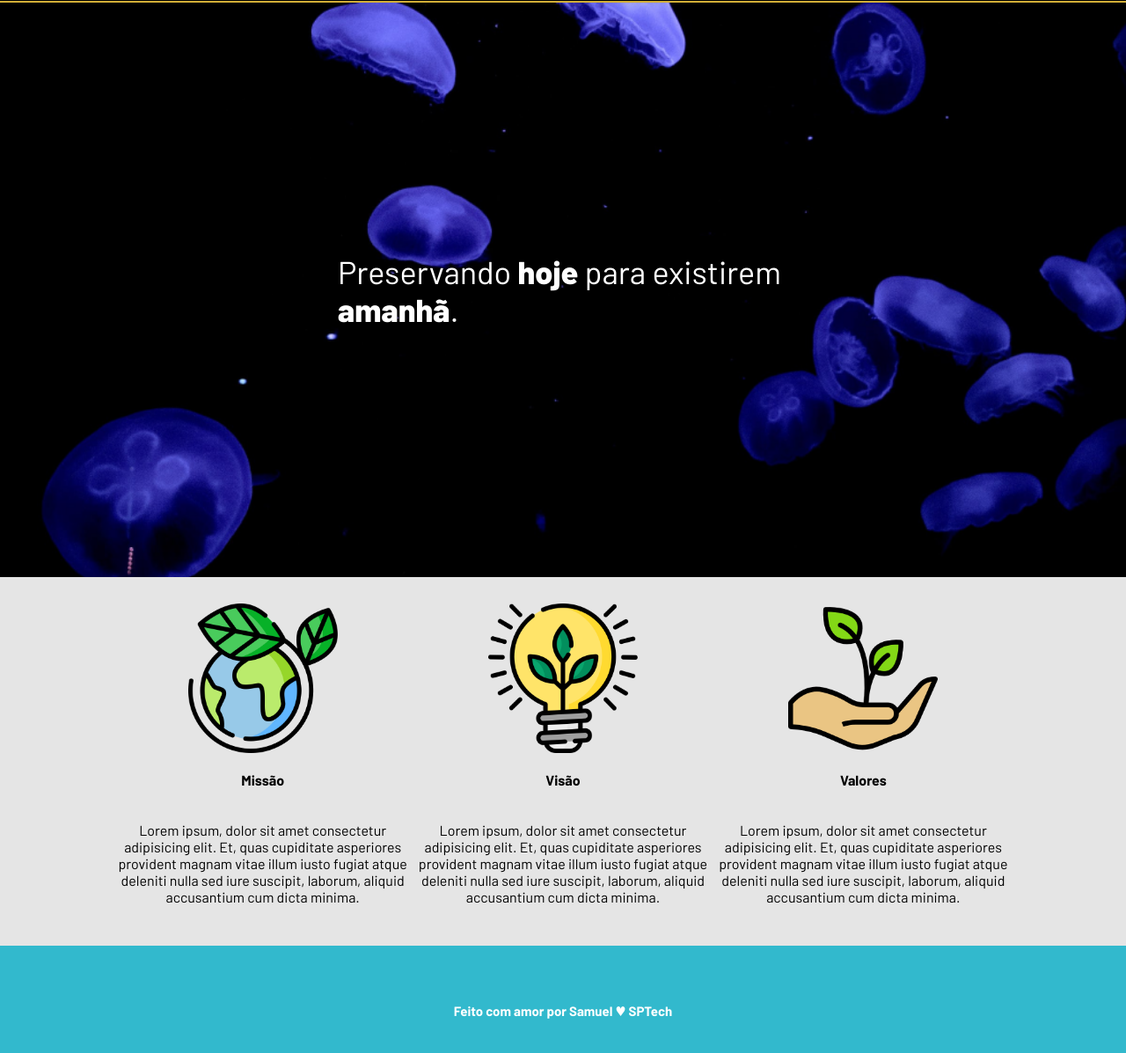
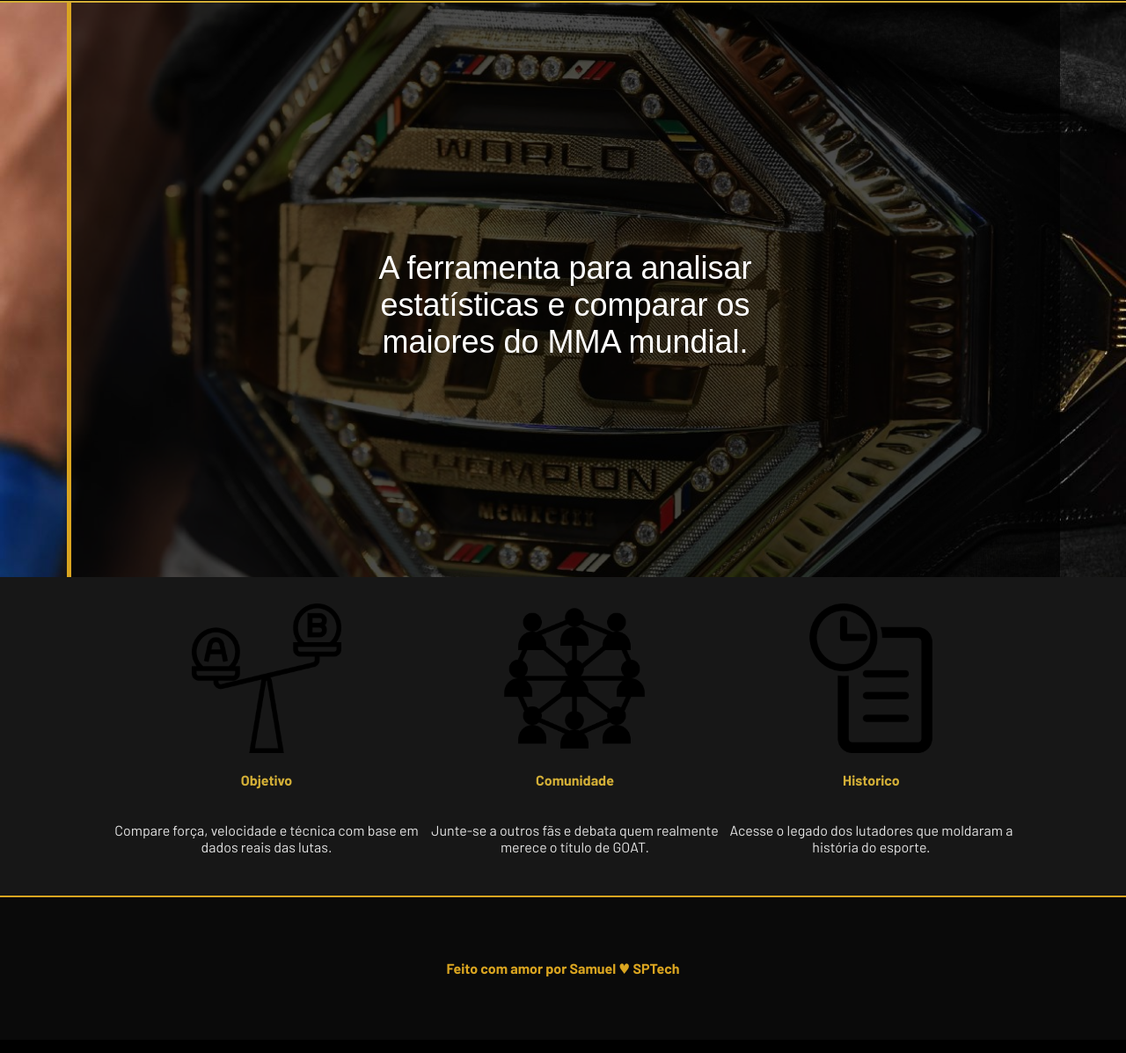
Before and after one commit to SamuelSimonatto12/UFC-FIGHTING-WDV, a website: page web-data-viz/public/index.html in a window 1280 px wide. Shown: the part 79-1276 px from the top of the page at 88% size. Drawn offline with Linux system fonts and the light colour scheme.

Commit message:
fix: home do site

```diff
--- a/web-data-viz/public/css/estilo.css
+++ b/web-data-viz/public/css/estilo.css
@@ -67,14 +67,22 @@ body {
 .banner {
   height: var(--tamanho-banner);
   color: white;
-  background-image: url('../assets/imgs/bg-jelly-fish-para-home.png');
+  background-image: url('../assets/imgs/cinturao.jpg');
   background-size: cover;
+  align-items: center;
+  justify-content: center;
 }
 
 .banner .container {
   justify-content: center;
   align-items: center;
-  height: 100%;
+  height: 90%;
+  text-align: center;
+  background: rgba(0, 0, 0, 0.7);
+  padding: 50px;
+  border-left: 5px solid #DAA520;
+  max-width: 100%;
+  font-family: Arial, Helvetica, sans-serif;
 }
 
 .banner .container p {
@@ -91,7 +99,7 @@ body {
 /* MISSÃO VISÃO VALORES */
 
 .social {
-  background-color: #e5e5e5;
+  background-color: #171717;
   display: flex;
 }
 
@@ -108,6 +116,7 @@ body {
   justify-content: space-between;
   width: 100%;
   padding: 30px 0;
+  color:#e5e5e5 ;
 }
 
 .social p {
@@ -118,21 +127,25 @@ body {
   display: flex;
   flex-direction: column;
   align-items: center;
+
+}
+.box h4{
+  color:#D3AF37
 }
 
 /* FOOTER */
 
 .footer {
-  background-color: #32b9cd;
-  height: 150px;
-  color: #fff;
-  display: flex;
-  font-size: 15px;
+  background: #0a0a0a;
+  color: white;
+  padding: 50px 80px;
+  border-top: 2px solid #DAA520;
 }
 
 .footer .container {
   justify-content: center;
   text-align: center;
+  color: #DAA520;
 }
 
 .footer .container .version {
--- a/web-data-viz/public/index.html
+++ b/web-data-viz/public/index.html
@@ -12,6 +12,9 @@
 
   <link rel="stylesheet" href="./css/estilo.css">
   <link rel="stylesheet" href="https://cdnjs.cloudflare.com/ajax/libs/font-awesome/6.5.0/css/all.min.css">
+  <link href="https://fonts.googleapis.com/css2?family=Fugaz+One&display=swap" rel="stylesheet">
+
+
 
 
   <link rel="icon" href="./assets/icon/favicon2.ico">
@@ -39,7 +42,7 @@
 
   <div class="banner">
     <div class="container">
-      <p>Preservando <span>hoje</span> para existirem <span>amanhã</span>.</p>
+      <p>A ferramenta para analisar estatísticas e comparar os maiores do MMA mundial.</p>
     </div>
   </div>
 
@@ -47,25 +50,19 @@
     <div class="container">
       <div class="boxes">
         <div class="box">
-          <img src="assets/imgs/planet-earth_color.png">
-          <h4>Missão</h4>
-          <p>Lorem ipsum, dolor sit amet consectetur adipisicing elit. Et, quas cupiditate asperiores provident magnam
-            vitae illum iusto fugiat atque deleniti nulla sed iure suscipit, laborum, aliquid accusantium cum dicta
-            minima.</p>
+          <img src="assets/imgs/181357.png">
+          <h4>Objetivo</h4>
+          <p>Compare força, velocidade e técnica com base em dados reais das lutas.</p>
         </div>
         <div class="box">
-          <img src="assets/imgs/lightbulb_color.png">
-          <h4>Visão</h4>
-          <p>Lorem ipsum, dolor sit amet consectetur adipisicing elit. Et, quas cupiditate asperiores provident magnam
-            vitae illum iusto fugiat atque deleniti nulla sed iure suscipit, laborum, aliquid accusantium cum dicta
-            minima.</p>
+          <img src="assets/imgs/2170774.png">
+          <h4>Comunidade</h4>
+          <p>Junte-se a outros fãs e debata quem realmente merece o título de GOAT.</p>
         </div>
         <div class="box">
-          <img src="assets/imgs/growth_color.png">
-          <h4>Valores</h4>
-          <p>Lorem ipsum, dolor sit amet consectetur adipisicing elit. Et, quas cupiditate asperiores provident magnam
-            vitae illum iusto fugiat atque deleniti nulla sed iure suscipit, laborum, aliquid accusantium cum dicta
-            minima.</p>
+          <img src="assets/imgs/32223.png">
+          <h4>Historico</h4>
+          <p>Acesse o legado dos lutadores que moldaram a história do esporte.</p>
         </div>
       </div>
     </div>
```
Also changed, not shown: web-data-viz/public/assets/imgs/181357.png (added), web-data-viz/public/assets/imgs/2170774.png (added), web-data-viz/public/assets/imgs/32223.png (added), web-data-viz/public/assets/imgs/cinturao.jpg (added), web-data-viz/public/assets/imgs/historico.png (added), web-data-viz/public/assets/imgs/index.avif (added), web-data-viz/public/assets/imgs/ufc.webp (added).
